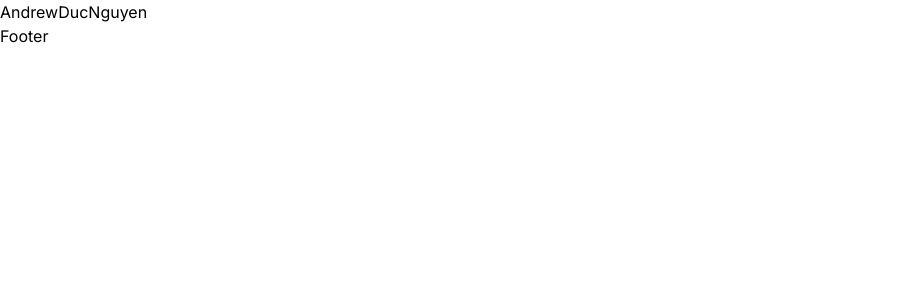
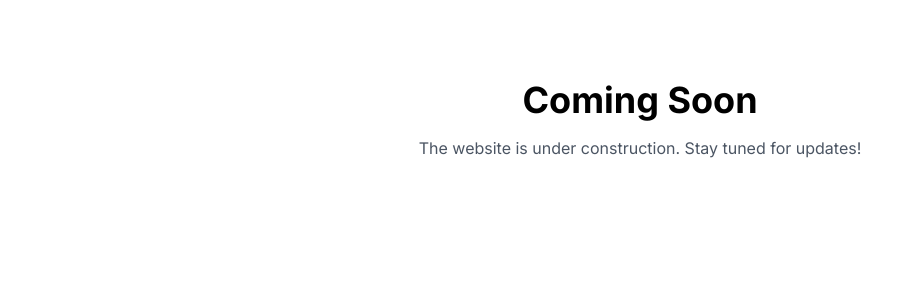
Before and after one commit to AndrewDucNguyen/andrewducnguyen.dev, a Next.js app: page / in a window 1280 px wide. Shown: the top 300 px of the page, without its empty margins (0-922 px from the left). Built offline with nearby package versions, Linux system fonts and the light colour scheme.

Commit message:
Added message
- Created coming soon message

```diff
--- a/src/app/layout.js
+++ b/src/app/layout.js
@@ -13,9 +13,13 @@ export const metadata = {
 export default function RootLayout({ children }) {
   return (
     <html lang="en">
-      <Header />
-      <body className={inter.className}>{children}</body>
-      <Footer />
+
+      <body className={inter.className}>
+        {/* <Header /> */}
+        {children}
+        {/* <Footer /> */}
+      </body>
+
     </html>
   );
 }
--- a/src/app/page.jsx
+++ b/src/app/page.jsx
@@ -3,7 +3,10 @@ import Image from "next/image";
 export default function Home() {
   return (
     <main className="">
-
+      <div className="text-center mt-20">
+        <h1 className="text-4xl font-bold">Coming Soon</h1>
+        <p className="mt-4 text-gray-600">The website is under construction. Stay tuned for updates!</p>
+      </div>
     </main>
   );
 }
```
